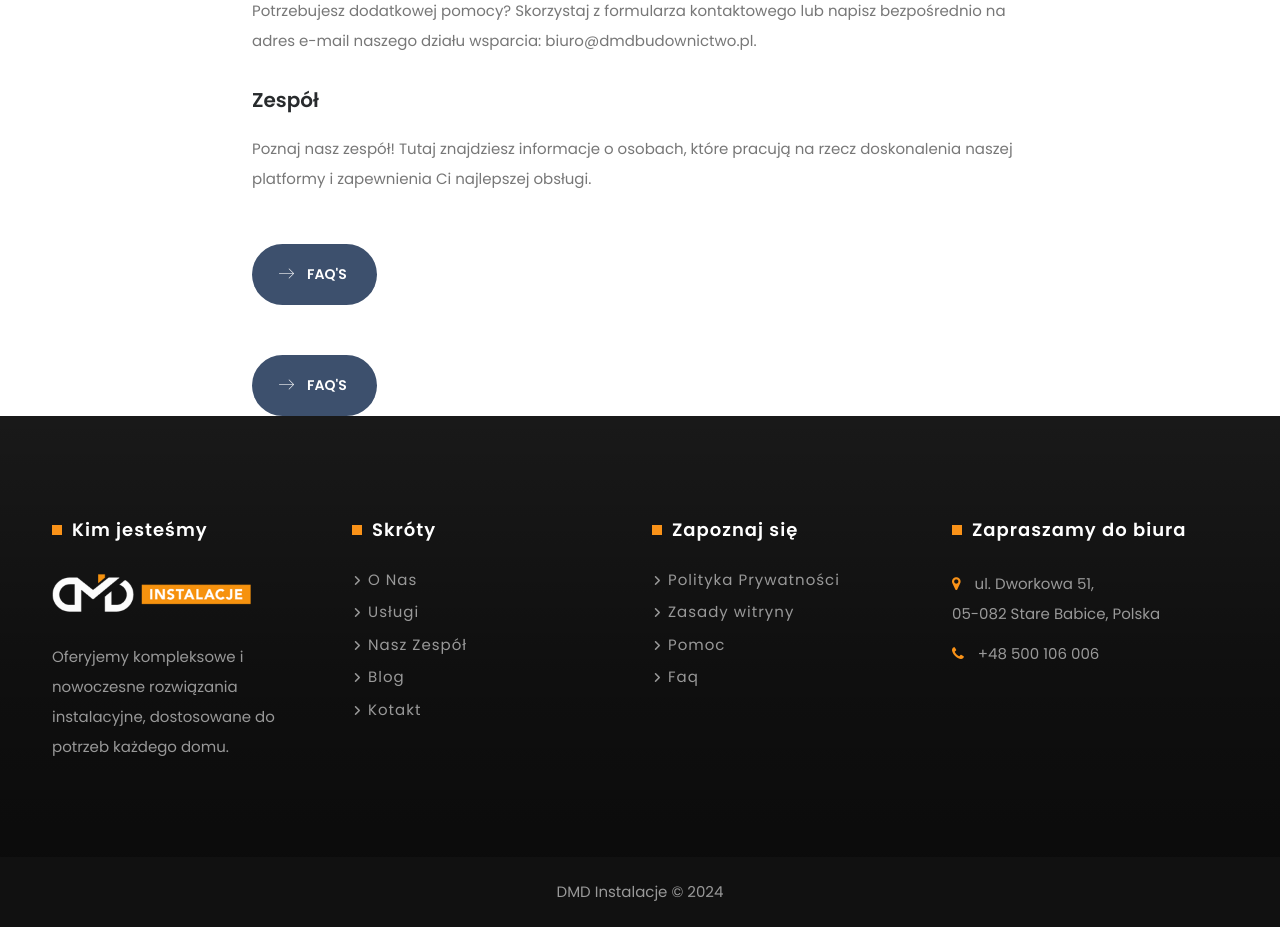
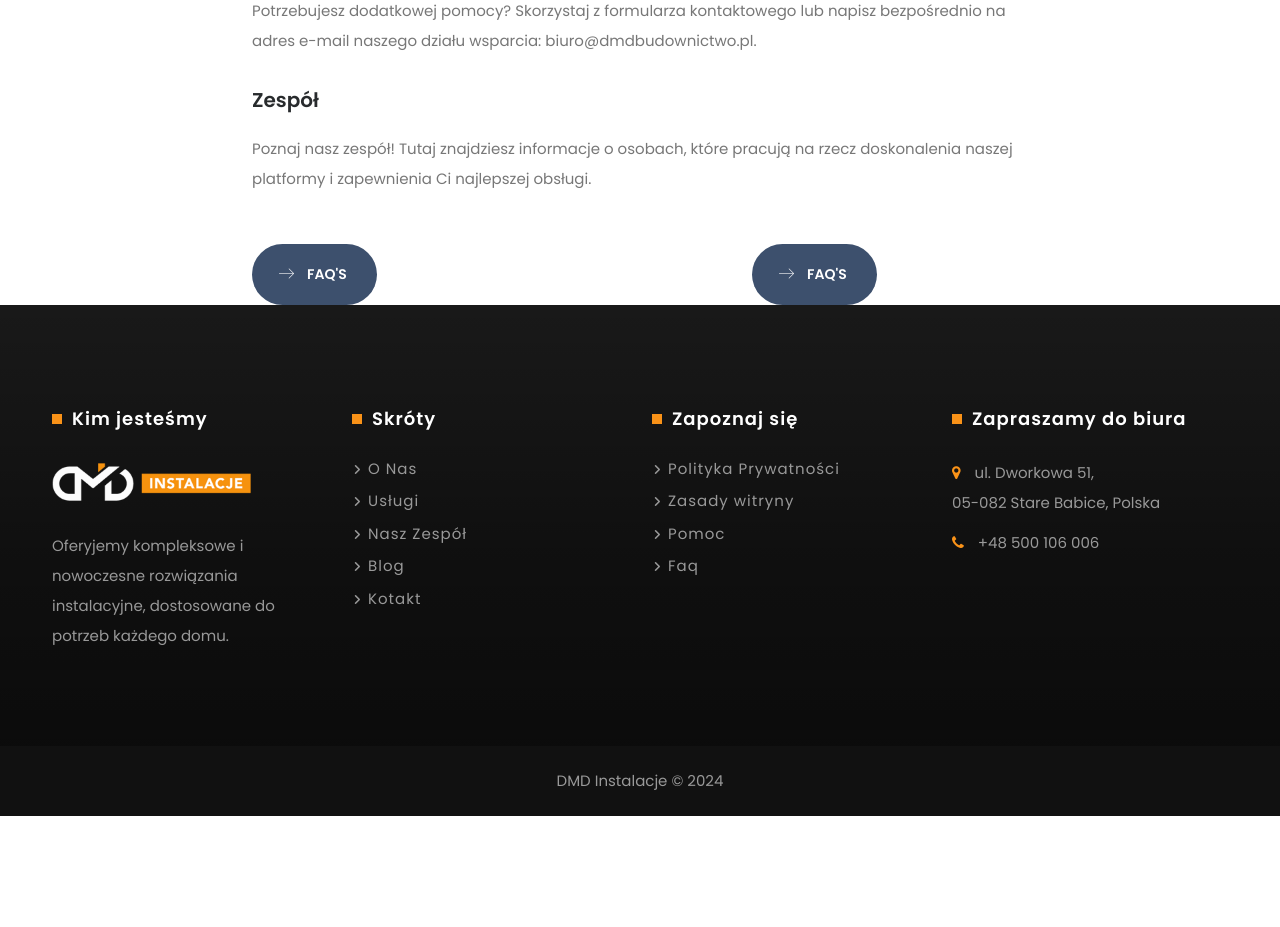
Before and after one commit to informatykdmd/dmdinstalacje, a Flask app: page /subpage in a window 1280 px wide. Shown: the part 1379-2306 px from the top of the page. After the commit the page ends 2195 px from the top, so only its background shows below. Run offline with Flask 3, Linux system fonts and the light colour scheme; some libraries are stand-ins or nearby versions; some web fonts are replaced.

Commit message:
Working now

```diff
--- a/templates/pomoc.html
+++ b/templates/pomoc.html
@@ -86,7 +86,7 @@
                     </div>
                 </div>
                 <div class="row">
-                    <div class="col-lg-8 offset-lg-2">
+                    <div class="col-lg-3 offset-lg-2">
                         <div class="faq-btn mt-50">
                             <a href="/subpage?target=faq" class="btn btn-primary">
                                 <i class="flaticon-right icon-arrow before"></i>
@@ -95,7 +95,7 @@
                             </a>
                         </div>
                     </div>
-                    <div class="col-lg-8 offset-lg-2">
+                    <div class="col-lg-3 offset-lg-2">
                         <div class="faq-btn mt-50">
                             <a href="/subpage?target=faq" class="btn btn-primary">
                                 <i class="flaticon-right icon-arrow before"></i>
```
